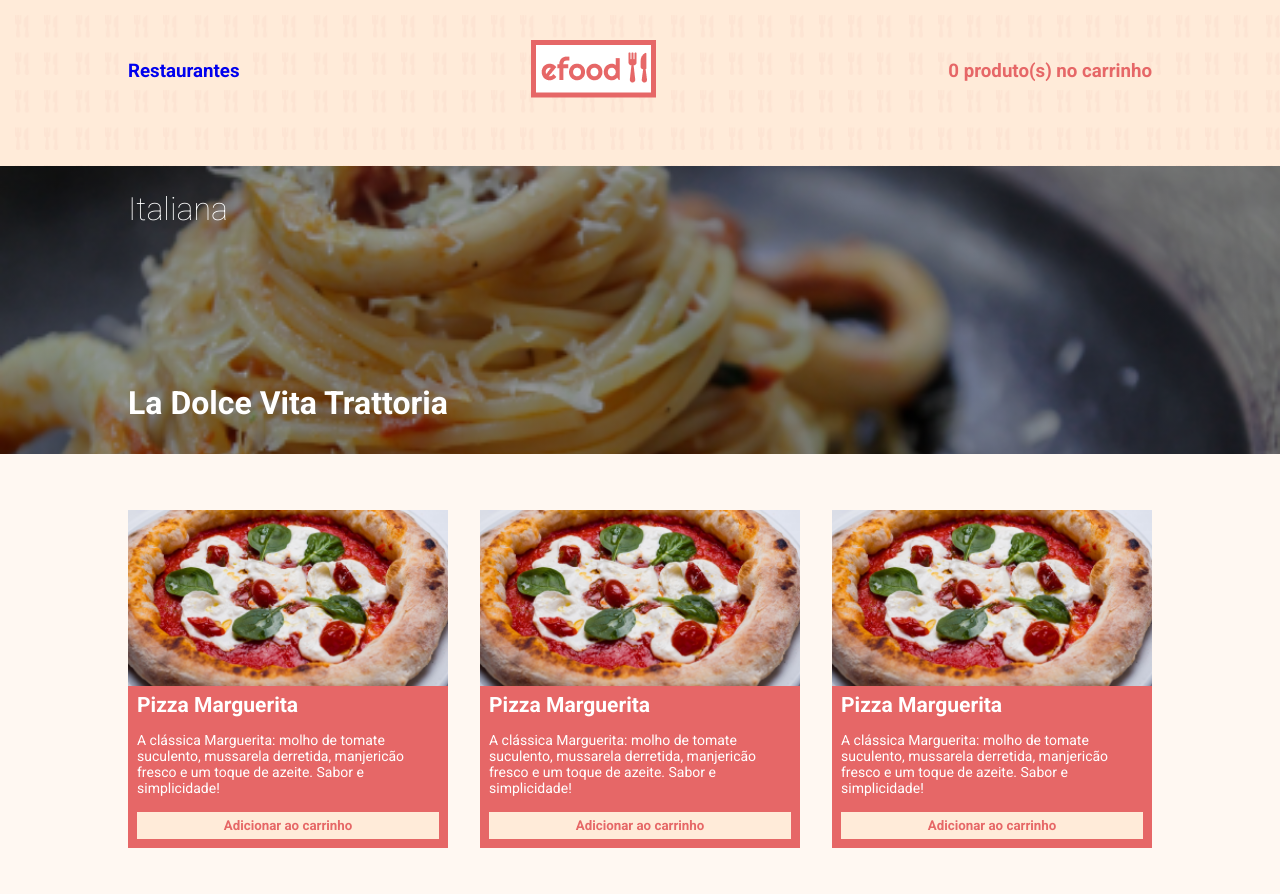
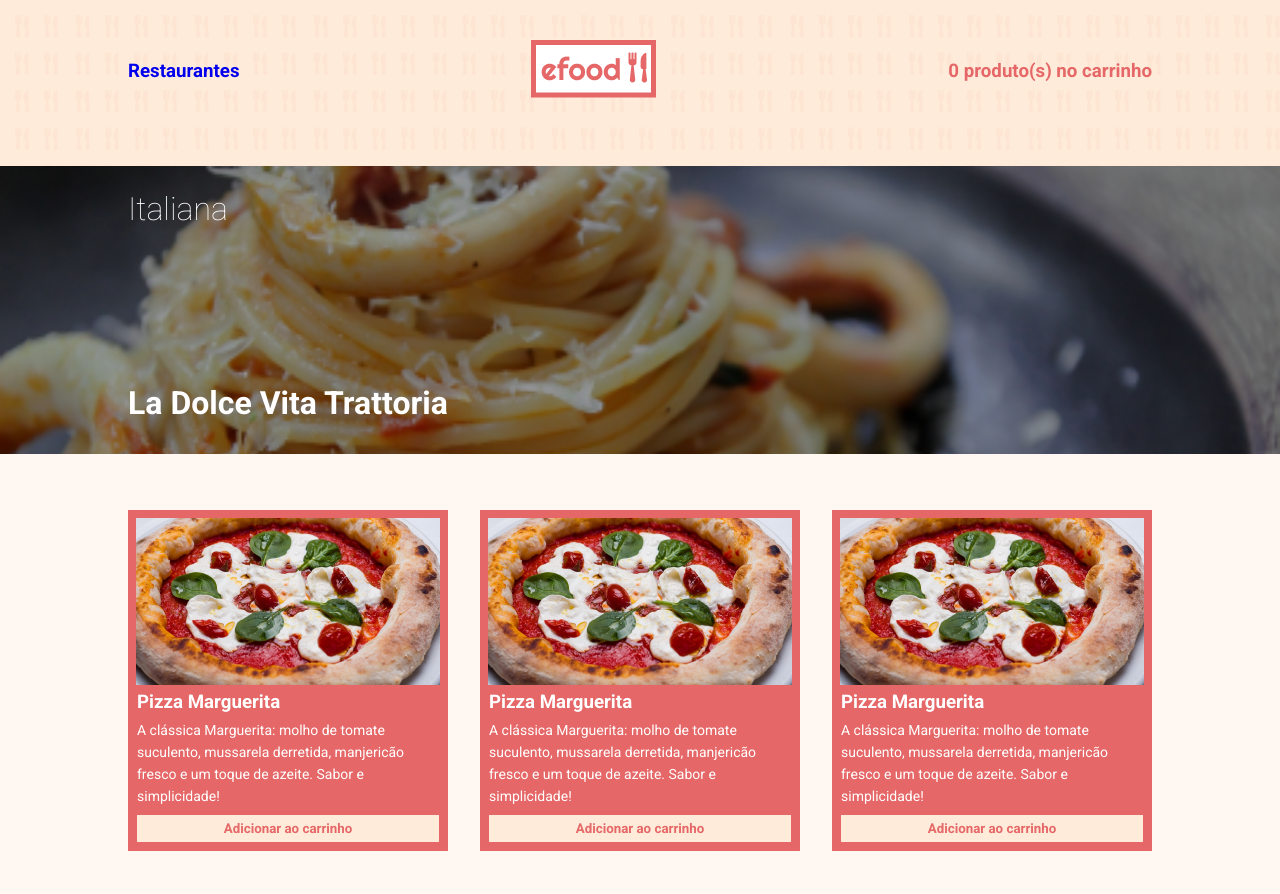
Before and after one commit to yujinak/efood, a React (Create React App) app: page /perfil in a window 1280 px wide. Shown: the top 894 px of the page. Built offline with nearby package versions, Linux system fonts and the light colour scheme.

Commit message:
FIX correção CSS do Card de Prato

```diff
--- a/src/components/Header/index.tsx
+++ b/src/components/Header/index.tsx
@@ -29,7 +29,7 @@ const Header = ({ type, carrinho = 0 }: HeaderProps) => {
     <CabecalhoPerfil style={{ backgroundImage: `url(${imgFundo})` }}>
       <div className="container">
         <Link to="/">
-          <h3>Restaurantes</h3>
+          <h3 className="botaoRestaurantes">Restaurantes</h3>
         </Link>
         <Logo href="">
           <Link to="/">
@@ -37,7 +37,7 @@ const Header = ({ type, carrinho = 0 }: HeaderProps) => {
           </Link>
         </Logo>
         <div>
-          <h3>{carrinho} produto(s) no carrinho</h3>
+          <h3 className="carrinho">{carrinho} produto(s) no carrinho</h3>
         </div>
       </div>
     </CabecalhoPerfil>
--- a/src/components/Header/styles.ts
+++ b/src/components/Header/styles.ts
@@ -3,6 +3,7 @@ import styled from 'styled-components'
 export const CabecalhoHome = styled.header`
   background-size: cover;
   background-repeat: no-repeat;
+  margin-top: 0;
   margin-bottom: 120px;
   padding: 40px 40px 64px;
   justify-content: space-between;
@@ -13,18 +14,15 @@ export const CabecalhoPerfil = styled.header`
   background-size: cover;
   background-repeat: no-repeat;
   padding: 40px 0 64px;
-  // display: flex;
-  // justify-content: space-between;
-  // align-items: center;
+  display: flex;
+  justify-content: space-between;
+  align-items: center;
   text-wrap: nowrap;
 
   .container {
     display: flex;
     justify-content: center;
     align-items: center;
-  }
-
-  .container img {
   }
 `
 
@@ -33,7 +31,3 @@ export const Logo = styled.a`
   justify-content: center;
   margin: 0 auto;
 `
-
-export const Link = styled.a`
-  color: red;
-`
--- a/src/components/ListaPratos/styles.ts
+++ b/src/components/ListaPratos/styles.ts
@@ -9,6 +9,6 @@ export const Grid = styled.ul`
 
   @media (max-width: 768px) {
     display: block;
-    margin: 0 15%;
+    margin: 0 25%;
   }
 `
--- a/src/components/Prato/index.tsx
+++ b/src/components/Prato/index.tsx
@@ -1,4 +1,4 @@
-import { Botao, Card, Descricao, Informacoes, Titulo } from './styles'
+import { Botao, Card, Descricao, Foto, Informacoes, Titulo } from './styles'
 
 export type PratoProps = {
   descricao: string
@@ -10,7 +10,7 @@ export type PratoProps = {
 const Prato = ({ descricao, imagem, nome }: PratoProps) => {
   return (
     <Card>
-      <img className="foto" src={imagem} alt={nome} />
+      <Foto className="foto" src={imagem} alt={nome} />
       <Informacoes>
         <Titulo>
           <h3>{nome}</h3>
--- a/src/components/Prato/styles.ts
+++ b/src/components/Prato/styles.ts
@@ -7,38 +7,43 @@ import Tag from '../Tag'
 export const Card = styled.div`
   display: inline-block;
   margin-bottom: 48px;
+  width: 320px;
   background-color: ${CORES.vermelho};
   position: relative;
+  padding: 8px;
 
   .foto {
     vertical-align: top;
     width: 100%;
   }
 `
-// margin-bottom: ${(props) => (props.type === 'Home' ? '80px' : '0')}
+export const Foto = styled.img`
+  // margin-bottom: 8px;
+`
 
 export const Informacoes = styled.div`
   border: 1px solid ${CORES.vermelho};
   border-top: none;
-  padding: 0 8px 8px;
+  // padding: 0 8px 8px;
   margin-top: 0;
 `
 
 export const Titulo = styled.div`
   font-weight: bold;
-  font-size: 18px;
-  line-height: 22px;
+  font-size: 16px;
+  line-height: 18px;
   color: ${CORES.branco};
   display: flex;
   justify-content: space-between;
-  margin-bottom: 16px;
-  padding-top: 8px;
+  margin-bottom: 8px;
+  margin-top: 8px;
 `
 
 export const Descricao = styled.p`
   font-size: 14px;
   color: ${CORES.branco};
-  margin-bottom: 16px;
+  margin-bottom: 8px;
+  line-height: 22px;
 `
 
 export const Botao = styled(Tag)`
```
